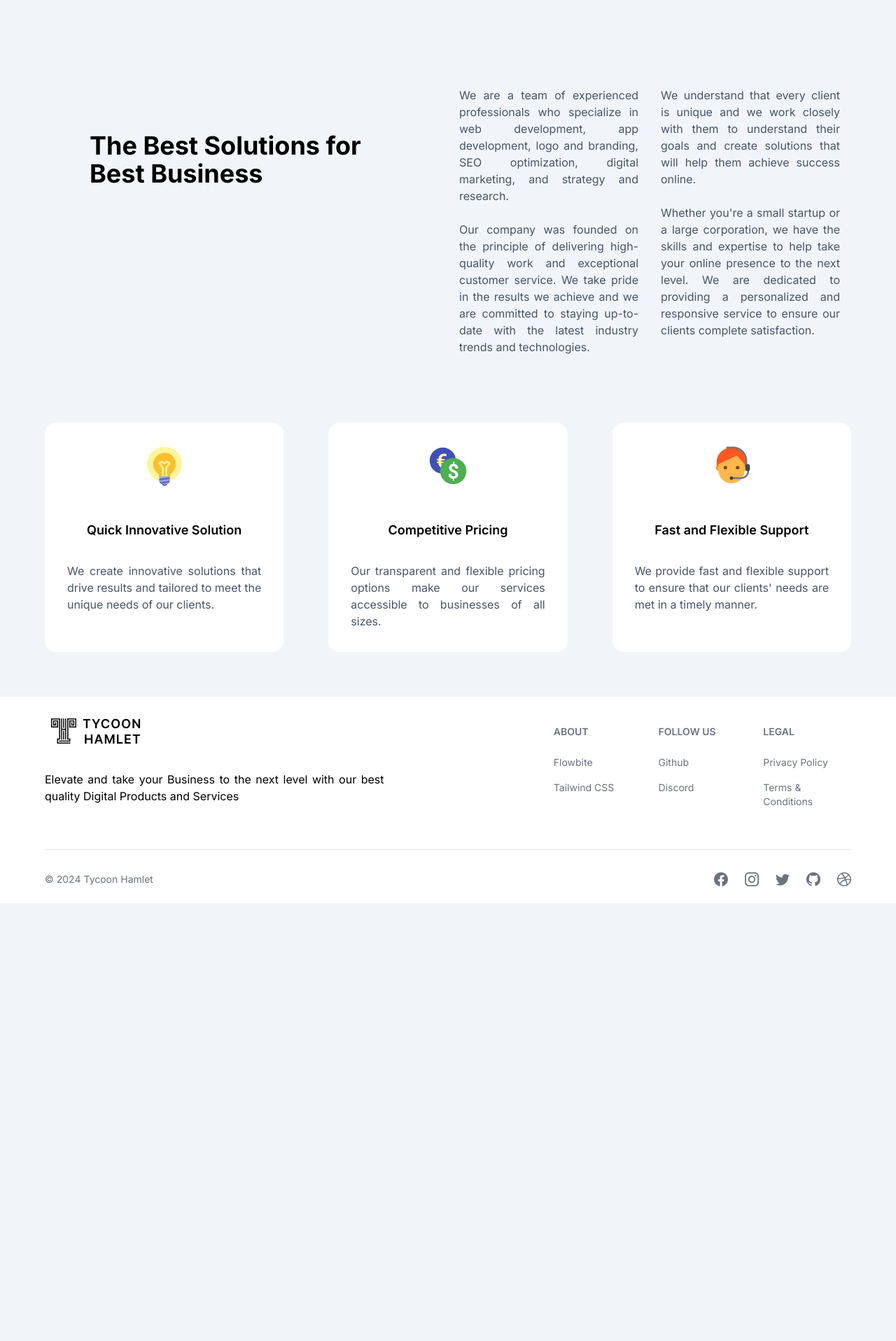
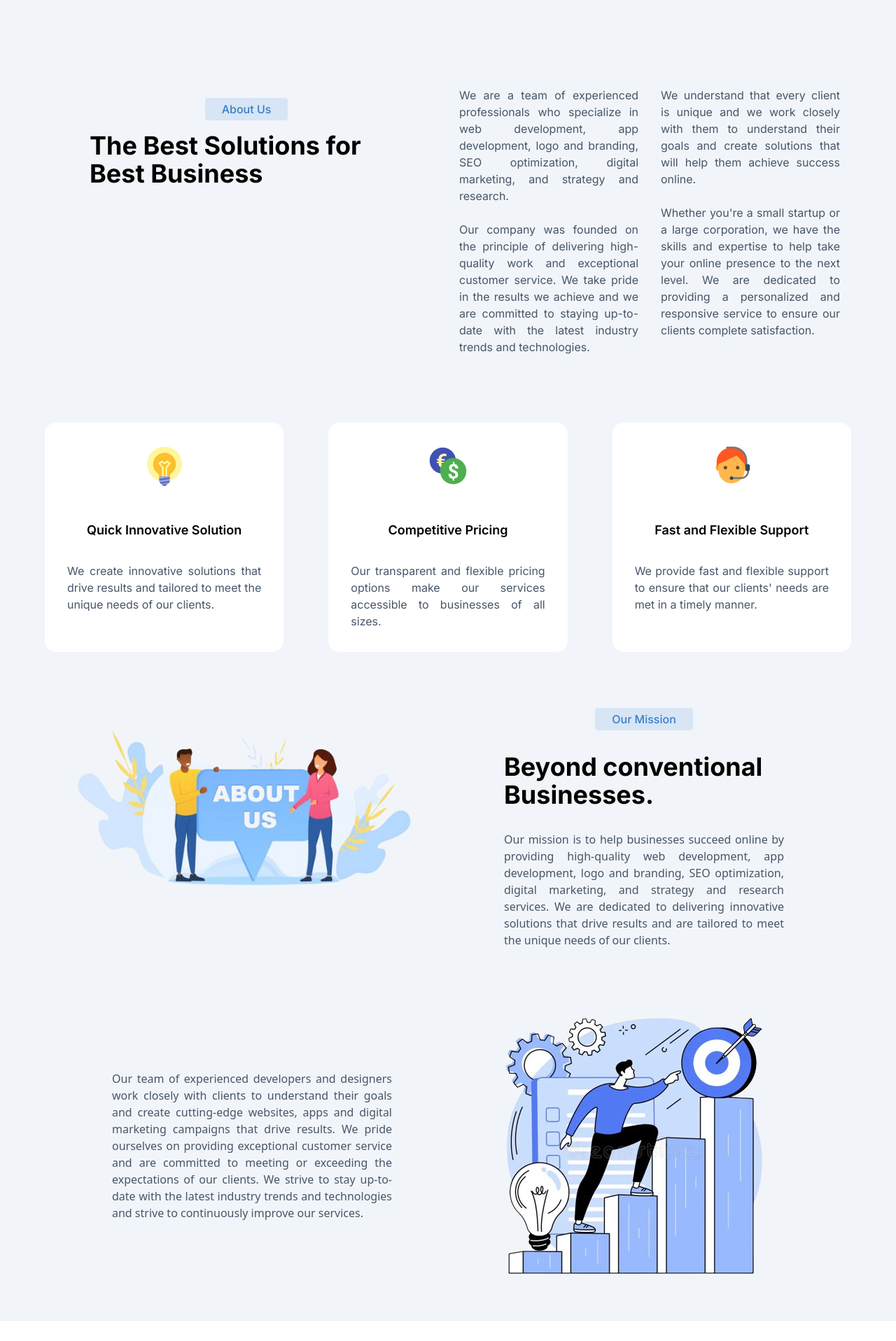
Before and after one commit to Manas610/th-new, a Next.js app: page /about-us in a window 1280 px wide. Shown: the part 420-2337 px from the top of the page at 70% size. Before the commit the page ends 1711 px from the top, so only its background shows below. Built offline with nearby package versions, Linux system fonts and the light colour scheme.

Commit message:
about us complete content

```diff
--- a/src/app/about-us/page.jsx
+++ b/src/app/about-us/page.jsx
@@ -1,5 +1,6 @@
 "use client"
 
+import Image from "next/image";
 import { FcCurrencyExchange , FcAssistant , FcIdea } from "react-icons/fc";
 
 function page() {
@@ -12,8 +13,11 @@ function page() {
         </div>
 
         <div className="lg:mx-16 md:mx-8 mx-4 md:grid lg:grid-cols-2 md:grid-cols-3 flex flex-col">
-            <div className="lg:m-16 md:m-8 m-4 mb-8 lg:col-span-1 md:col-span-1">
-                <span className="text-4xl font-bold">The Best Solutions for Best Business</span>
+            <div className="lg:mx-16 md:mx-8 mx-4 mb-8 lg:col-span-1 md:col-span-1">
+                <div className="flex flex-row justify-center">
+                    <span className="bg-blue-light p-1 rounded md:px-6 font-medium my-4 text-blue-dark">About Us</span>
+                </div>
+                <div className="text-4xl font-bold">The Best Solutions for Best Business</div>
             </div>
             <div className="text-slate-600 sm:grid sm:grid-cols-2 flex flex-col gap-8 mb-8 mx-4 md:col-span-2 lg:col-span-1">
                 <div className="col-span-1 text-justify">
@@ -66,6 +70,29 @@ function page() {
                 </div>
             </div>
 
+            <div className="lg:mx-16 md:mx-8 mx-4 ">
+                <div className="md:grid md:grid-cols-2 gap-8 mx-8 flex flex-col">
+                    <div><Image src={"/images/about-us/about-us.png"} width={600} height={600} /></div>
+                    <div>
+                        <div className="flex flex-row justify-center">
+                            <span className="bg-blue-light p-1 rounded md:px-6 font-medium my-4 text-blue-dark">Our Mission</span>
+                        </div>
+                        <div className="text-4xl font-bold sm:px-16 px-4 my-4">Beyond conventional Businesses.</div>
+                        <div className="text-justify font-sans sm:px-16 px-4 my-8 text-slate-600">Our mission is to help businesses succeed online by providing high-quality web development, app development,
+                        logo and branding, SEO optimization, digital marketing, and strategy and research services. We are dedicated to
+                        delivering innovative solutions that drive results and are tailored to meet the unique needs of our clients.</div>
+                    </div>
+                </div>
+                <div className="md:grid md:grid-cols-2 gap-8 mx-8 flex flex-col">
+                    <div className="text-justify font-sans sm:px-16 px-4 my-8 text-slate-600 flex flex-row justify-center items-center md:order-1 order-2">Our team of experienced developers and designers work closely with clients to understand their
+                    goals and create cutting-edge websites, apps and digital marketing campaigns that drive results.
+                    We pride ourselves on providing exceptional customer service and are committed to meeting or exceeding
+                    the expectations of our clients. We strive to stay up-to-date with the latest industry trends and
+                    technologies and strive to continuously improve our services.</div>
+                    <div className="md:order-2 order-1"><Image src={"/images/about-us/our-mission.png"} width={500} height={500} /></div>
+                </div>
+            </div>
+
     </div>
   )
 }
```
Also changed, not shown: public/images/about-us/about-us.png (added), public/images/about-us/our-mission.png (added).
